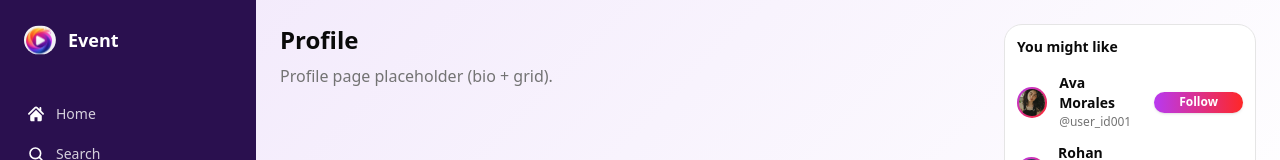
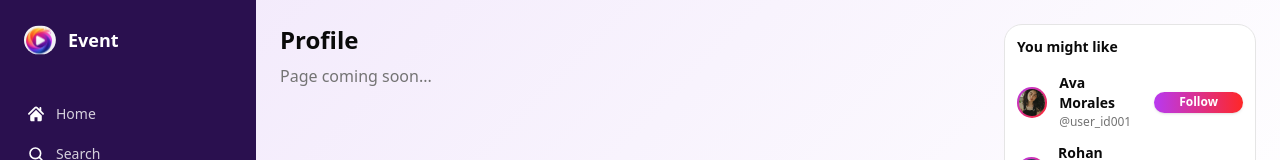
Before and after one commit to pageoptima/EventFrontendWeb, a React (Vite) app: page /profile in a window 1280 px wide. Shown: the top 160 px of the page. Built offline with nearby package versions, Linux system fonts and the light colour scheme.

Commit message:
minor changes

```diff
--- a/src/pages/Chats.jsx
+++ b/src/pages/Chats.jsx
@@ -2,7 +2,7 @@ function Chats() {
   return (
     <section className="space-y-2">
       <h1 className="text-2xl font-semibold">Chats</h1>
-      <p className="text-muted-foreground">Chats page placeholder.</p>
+      <p className="text-muted-foreground">Page coming soon...</p>
     </section>
   );
 }
--- a/src/pages/CreateEvent.jsx
+++ b/src/pages/CreateEvent.jsx
@@ -2,7 +2,7 @@ function CreateEvent() {
   return (
     <section className="space-y-2">
       <h1 className="text-2xl font-semibold">Create Event</h1>
-      <p className="text-muted-foreground">Create event placeholder.</p>
+      <p className="text-muted-foreground">Page coming soon...</p>
     </section>
   );
 }
--- a/src/pages/Notifications.jsx
+++ b/src/pages/Notifications.jsx
@@ -2,7 +2,7 @@ function Notifications() {
   return (
     <section className="space-y-2">
       <h1 className="text-2xl font-semibold">Notifications</h1>
-      <p className="text-muted-foreground">Notifications page placeholder.</p>
+      <p className="text-muted-foreground">Page coming soon...</p>
     </section>
   );
 }
--- a/src/pages/Profile.jsx
+++ b/src/pages/Profile.jsx
@@ -5,9 +5,7 @@ function Profile() {
     <div className="grid gap-6 lg:grid-cols-[minmax(0,1fr)_320px]">
       <section className="space-y-2">
         <h1 className="text-2xl font-semibold">Profile</h1>
-        <p className="text-muted-foreground">
-          Profile page placeholder (bio + grid).
-        </p>
+        <p className="text-muted-foreground">Page coming soon...</p>
       </section>
       <RightSidebar />
     </div>
--- a/src/pages/Search.jsx
+++ b/src/pages/Search.jsx
@@ -2,7 +2,7 @@ function Search() {
   return (
     <section className="space-y-2">
       <h1 className="text-2xl font-semibold">Search</h1>
-      <p className="text-muted-foreground">Search page placeholder.</p>
+      <p className="text-muted-foreground">Page coming soon...</p>
     </section>
   );
 }
--- a/src/pages/Settings.jsx
+++ b/src/pages/Settings.jsx
@@ -2,7 +2,7 @@ function Settings() {
   return (
     <section className="space-y-2">
       <h1 className="text-2xl font-semibold">Settings</h1>
-      <p className="text-muted-foreground">Settings page placeholder.</p>
+      <p className="text-muted-foreground">Page coming soon...</p>
     </section>
   );
 }
--- a/src/pages/Teaser.jsx
+++ b/src/pages/Teaser.jsx
@@ -2,7 +2,7 @@ function Teaser() {
   return (
     <section className="space-y-2">
       <h1 className="text-2xl font-semibold">Teaser</h1>
-      <p className="text-muted-foreground">Teaser page placeholder.</p>
+      <p className="text-muted-foreground">Page coming soon...</p>
     </section>
   );
 }
```
